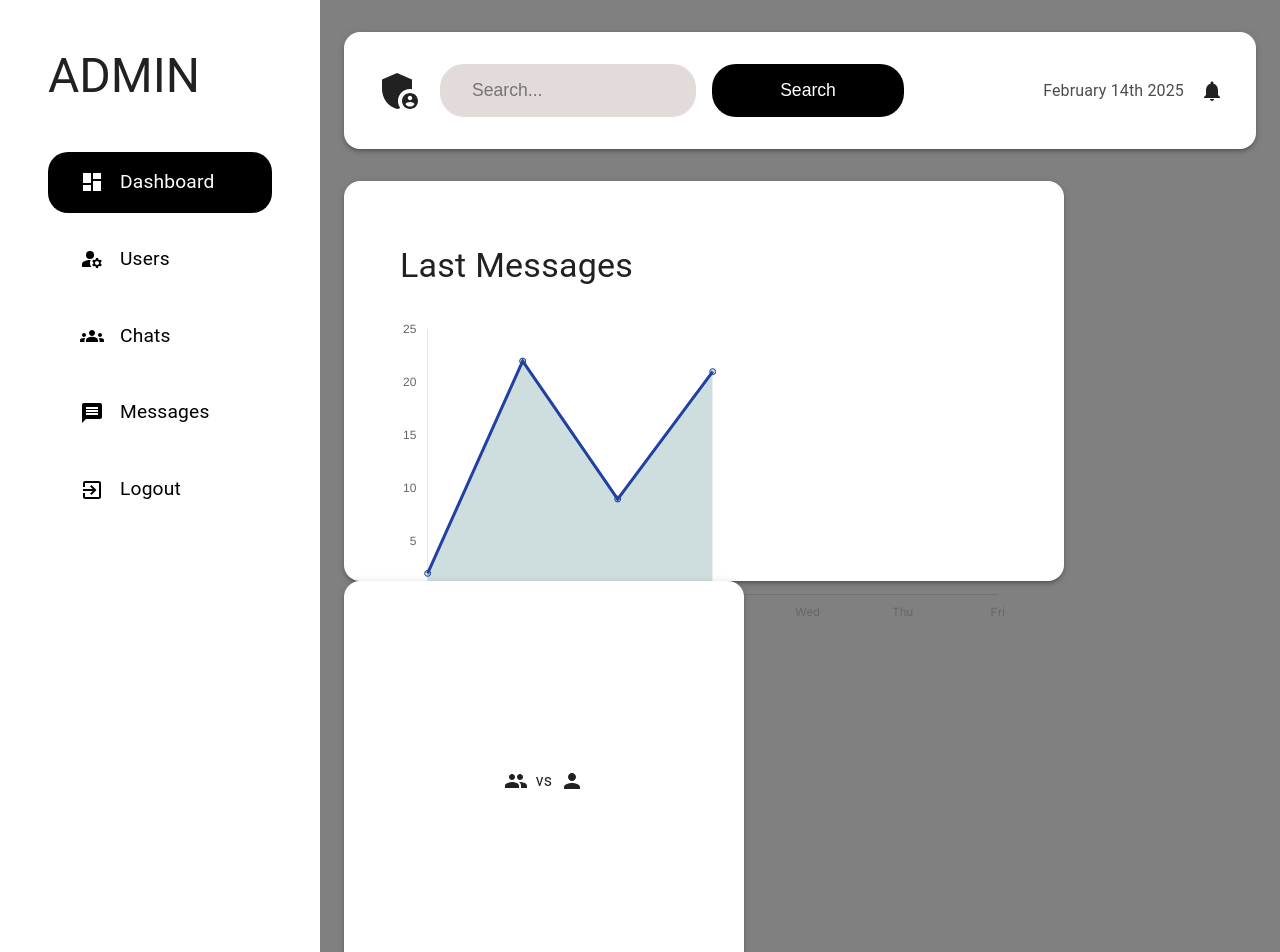
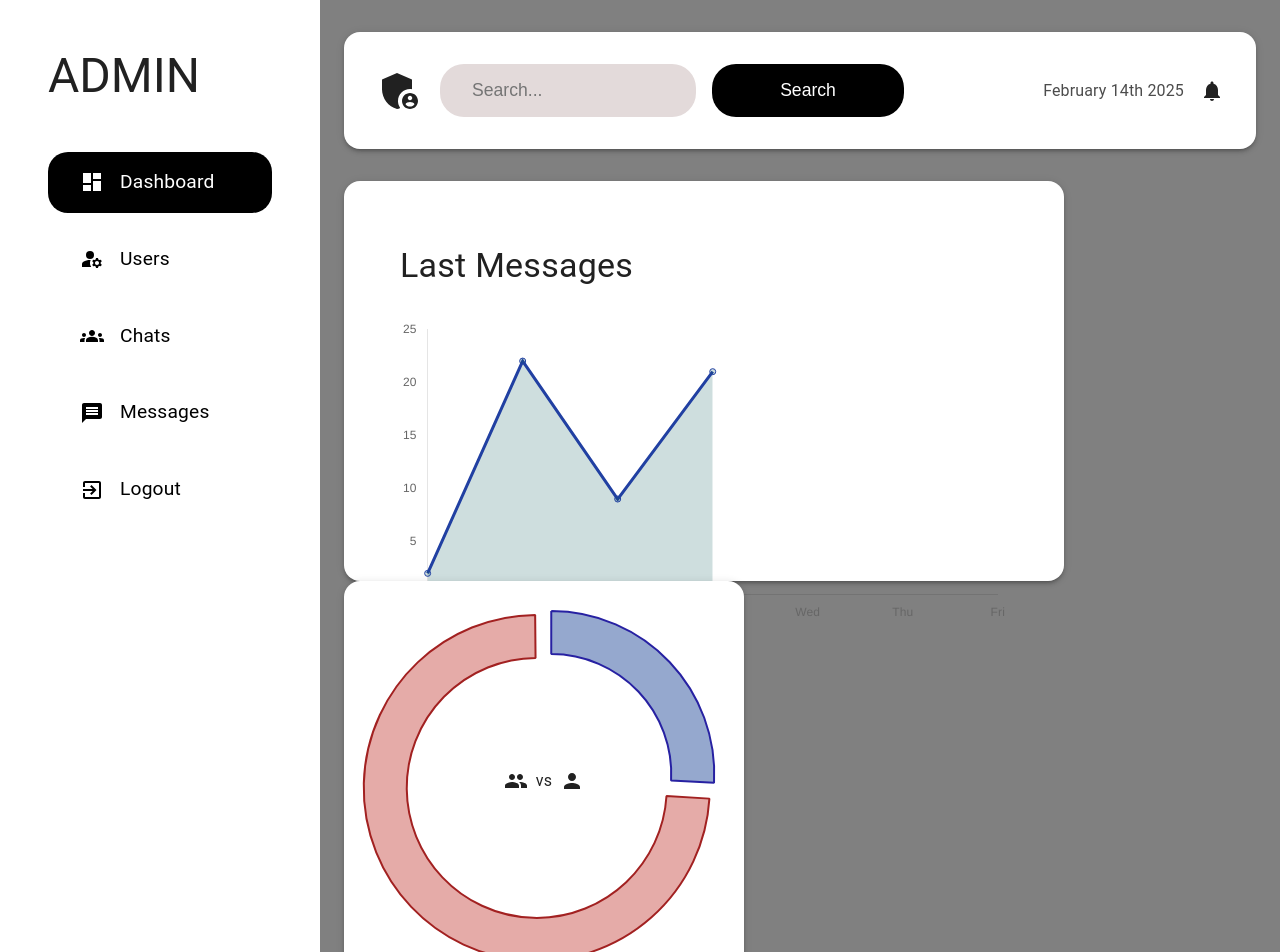
Before and after one commit to mayurr7/chat-app, a React (Vite) app in the folder client/: page /admin/dashboard in a window 1280 px wide. Shown: the top 952 px of the page. Built offline with nearby package versions, Linux system fonts and the light colour scheme.

Commit message:
dashboard update

```diff
--- a/client/src/pages/admin/DashBoard.jsx
+++ b/client/src/pages/admin/DashBoard.jsx
@@ -92,11 +92,11 @@ const DashBoard = () => {
                     width:{xs: "100%", sm:"50%"},
                     position: "relative",
                     width:"100%",
-                    maxWidth:"25rem",
-                    height:"25rem",
+                    maxWidth:"25rem"
+
                   }}
                 >
-                    <DoughnutChart/>
+                    <DoughnutChart labels={["Single chats", "Groups Chats"]} value={[23, 66]}/>
 
                     <Stack
                         position={"absolute"}
```
